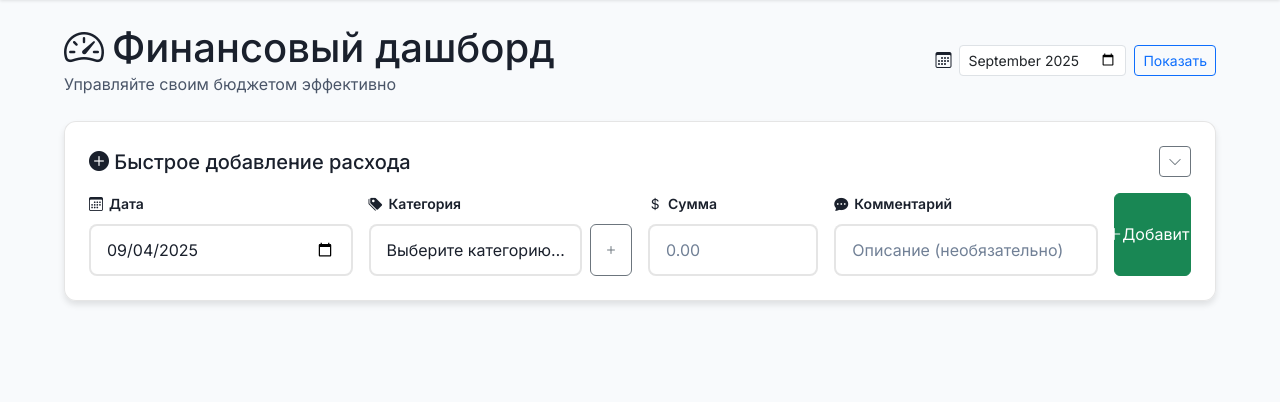
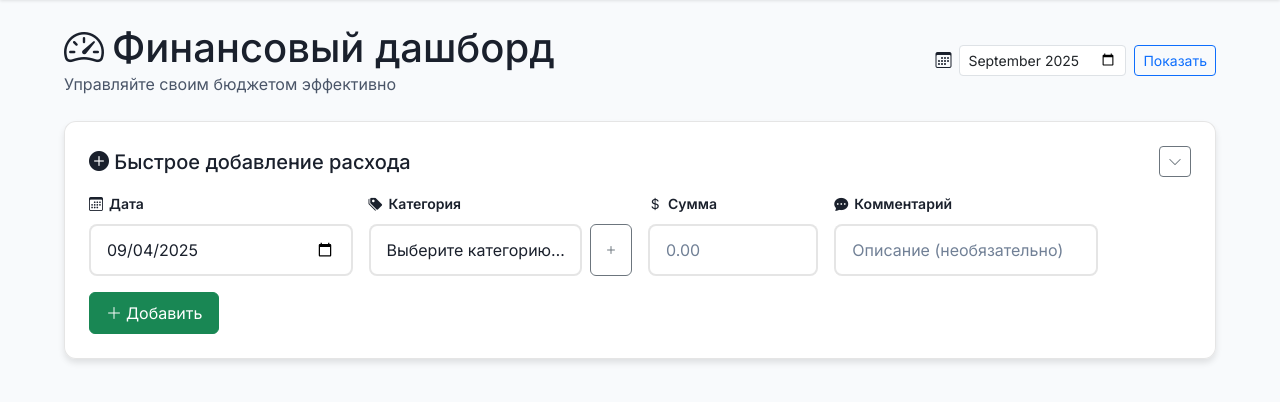
Before and after one commit to Genacvali/crystall-budget, a Flask app: page /dashboard in a window 1280 px wide. Shown: the part 79-481 px from the top of the page. Run offline with Flask 3, Linux system fonts and the light colour scheme; the visitor is signed in with stand-in values (Sample User, id 1); data that the repository does not hold is empty.

Commit message:
update dashboard.html

```diff
--- a/templates/dashboard.html
+++ b/templates/dashboard.html
@@ -14,14 +14,19 @@ select.form-select option, .form-modern option {
   z-index: 9999;
 }
 
-/* Правим кнопку добавления */
+/* Кнопка "Добавить" */
 .quick-add-btn {
-  height: 100%;
   min-height: 42px;
-  display: flex;
+  display: inline-flex;
   align-items: center;
   justify-content: center;
   white-space: nowrap;
+}
+
+/* Текст кнопки скрыт на мобильных */
+.quick-add-text { display: none; }
+@media (min-width: 768px) {
+  .quick-add-text { display: inline; }
 }
 </style>
 
@@ -93,10 +98,10 @@ select.form-select option, .form-modern option {
             <input type="text" name="note" placeholder="Описание (необязательно)" class="form-modern form-control">
           </div>
           <!-- Кнопка -->
-          <div class="col-12 col-md-1 d-flex align-items-center justify-content-end">
-            <button type="submit" class="btn btn-success quick-add-btn w-100">
-              <i class="bi bi-plus-lg"></i>
-              <span class="d-none d-md-inline">Добавить</span>
+          <div class="col-12 col-md-auto d-flex align-items-center justify-content-end">
+            <button type="submit" class="btn btn-success quick-add-btn w-100 w-md-auto px-3">
+              <i class="bi bi-plus-lg me-1"></i>
+              <span class="quick-add-text">Добавить</span>
             </button>
           </div>
         </div>
```
